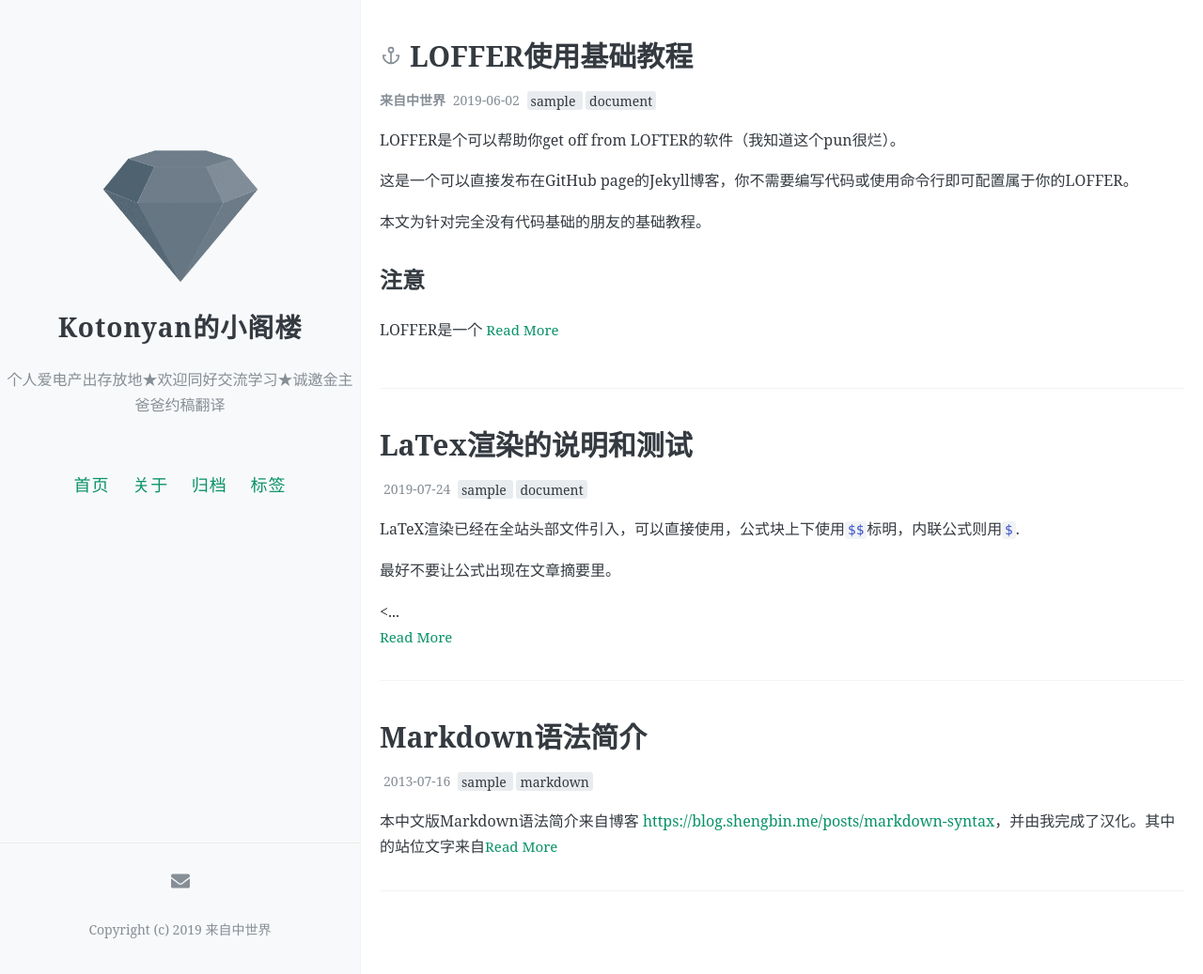
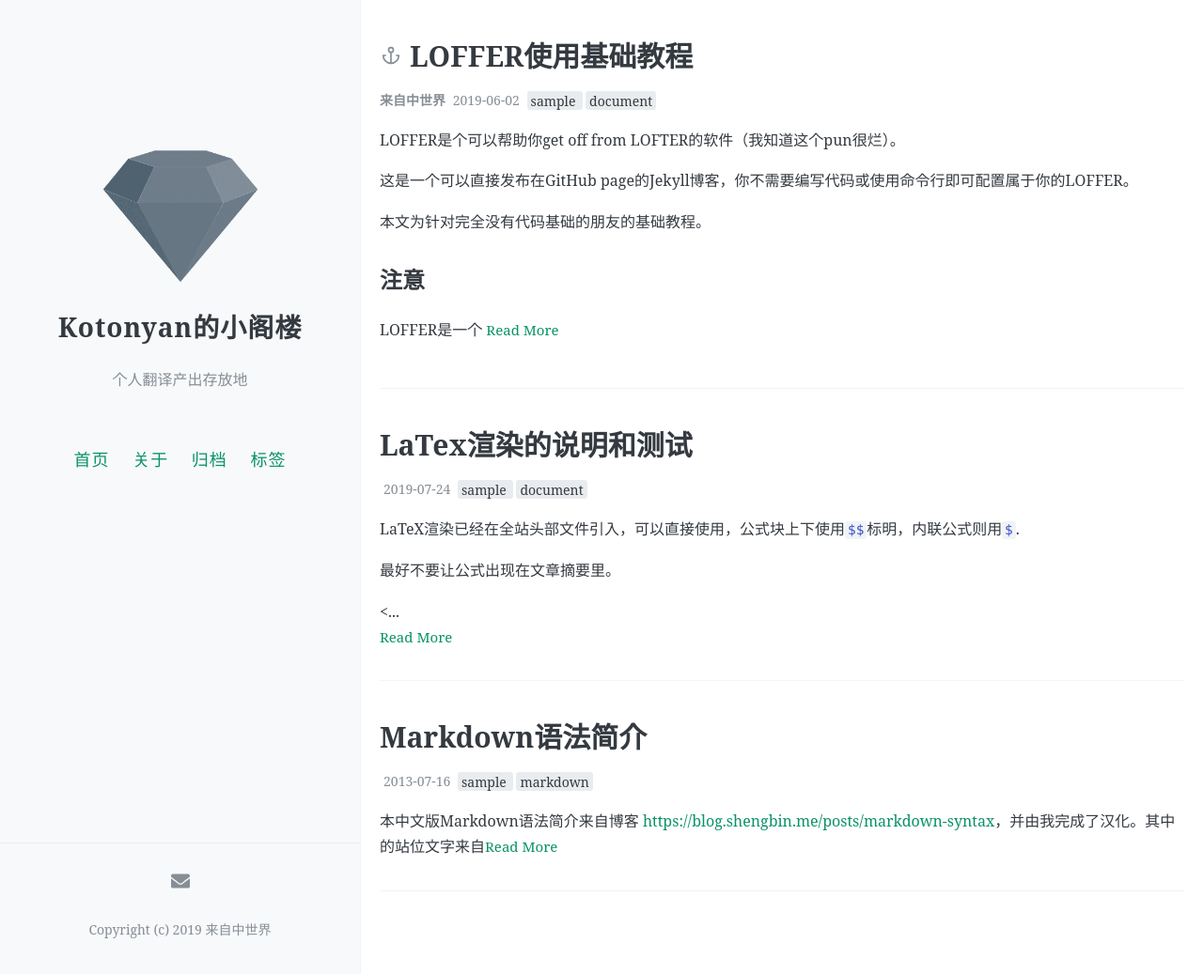
Before and after one commit to kotonyan/loft, a Jekyll site: the page built from index.html, in a window 1280 px wide and 1037 px high. Shown: the whole window at 94% size. Built offline with Jekyll 4.4.1, drawn with Linux system fonts in a browser that asks for light colours; the list of posts is cut into pages by our own code; comment, search, counter and statistics services are not loaded.

Commit message:
Update _config.yml

```diff
--- a/_config.yml
+++ b/_config.yml
@@ -8,7 +8,7 @@
 
 # 描述/签名
 name: Kotonyan的小阁楼
-description: 个人爱电产出存放地★欢迎同好交流学习★诚邀金主爸爸约稿翻译
+description: 个人翻译产出存放地
 
 # 输入你的网站域名（如果你没有添加自己的域名，而是直接用GitHub pages分配的域名的话可以省略）
 url:
```
